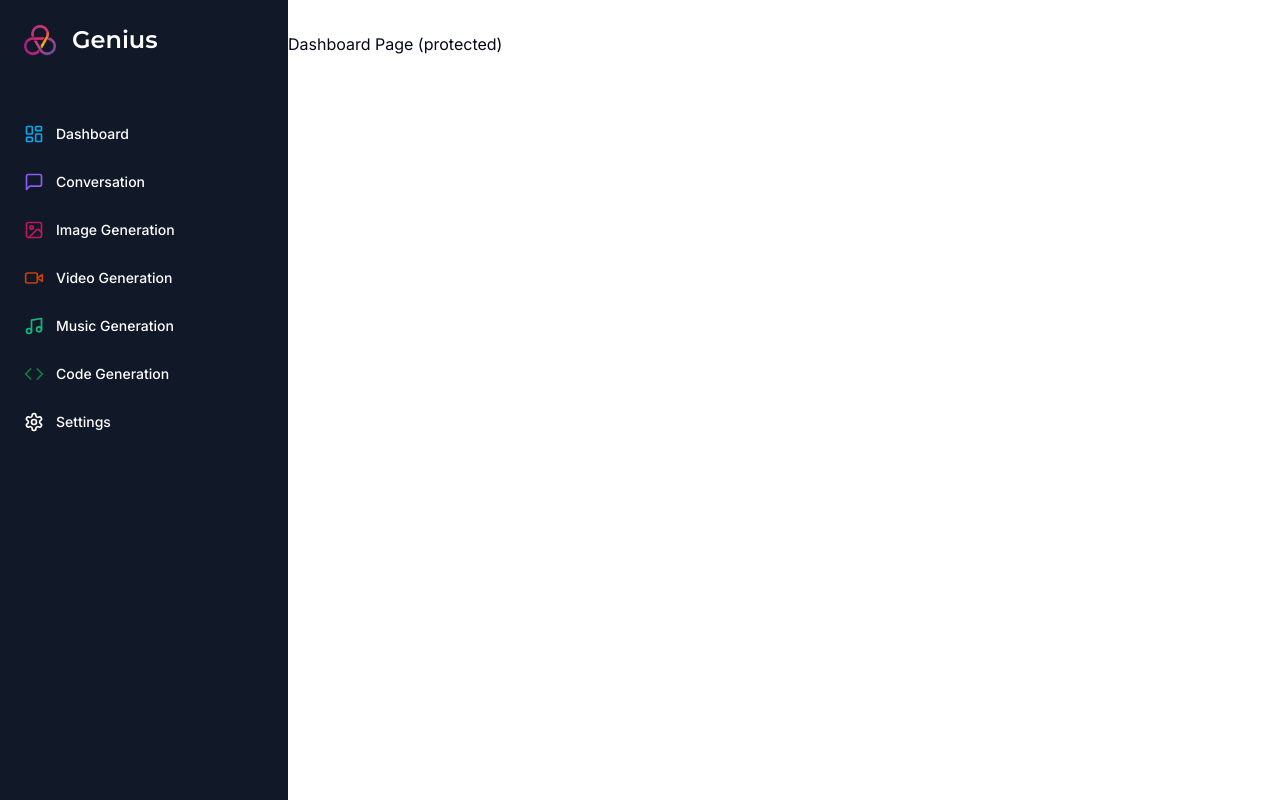
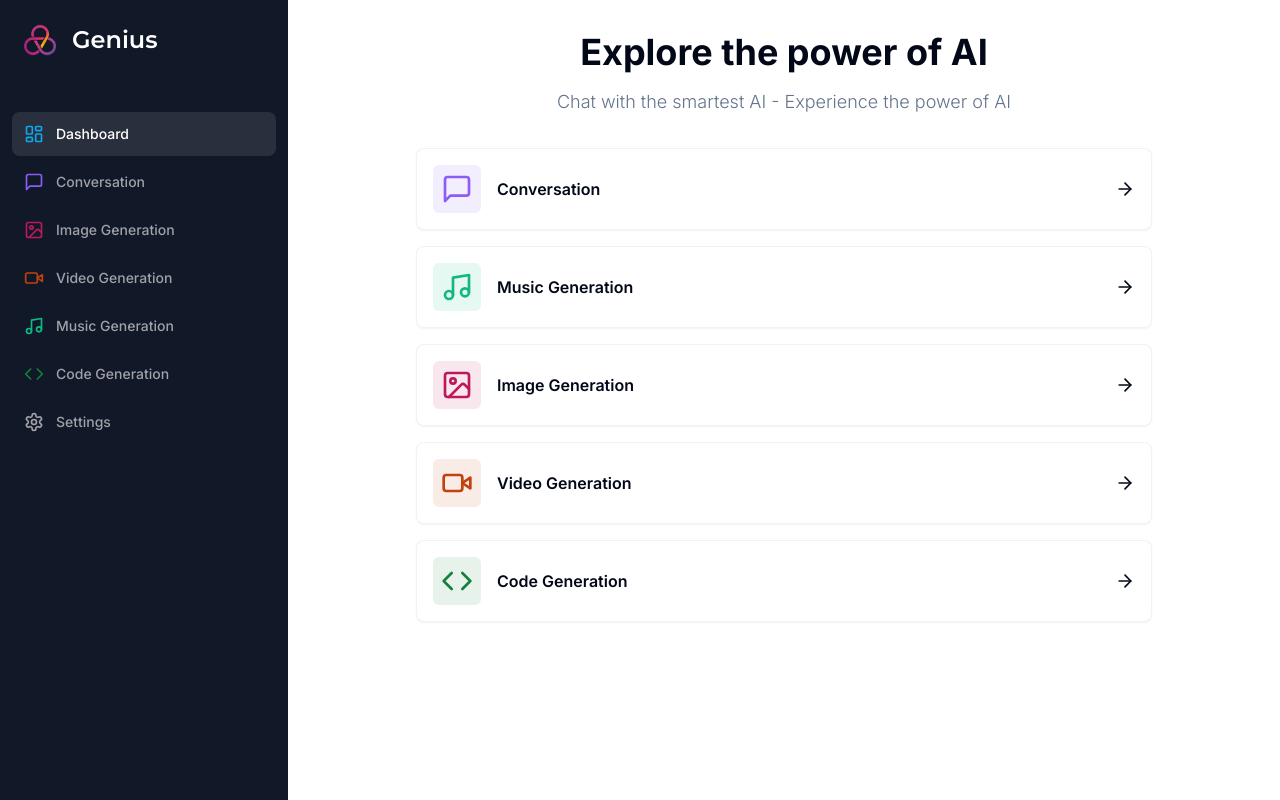
Before and after one commit to MadMax8930/ai-tools, a Next.js app: page /dashboard in a window 1280 px wide. Built offline with nearby package versions, Linux system fonts and the light colour scheme.

Commit message:
dashboard navigation done

```diff
--- a/app/(auth)/layout.tsx
+++ b/app/(auth)/layout.tsx
@@ -1,6 +1,8 @@
 const AuthLayout = ({ children } : { children: React. ReactNode }) => {
    return (
-      <div className="flex items-center justify-center h-full">{children}</div>
+      <div className="flex items-center justify-center h-full">
+         {children}
+      </div>
    )
 }
 
--- a/app/(dashboard)/(routes)/dashboard/page.tsx
+++ b/app/(dashboard)/(routes)/dashboard/page.tsx
@@ -1,7 +1,80 @@
+"use client";
+
+import { ArrowRight, MessageSquare, Music, ImageIcon, VideoIcon, Code } from "lucide-react";
+import { Card } from "@/components/ui/card";
+import { cn } from "@/lib/utils";
+import { useRouter } from "next/navigation";
+
+const tools = [
+   {
+      label: "Conversation",
+      icon: MessageSquare,
+      color: "text-violet-500",
+      bgColor: "bg-violet-500/10",
+      href: "/conversation"
+   },
+   {
+      label: "Music Generation",
+      icon: Music,
+      color: "text-emerald-500",
+      bgColor: "bg-emerald-500/10",
+      href: "/music"
+   },
+   {
+      label: "Image Generation",
+      icon: ImageIcon,
+      color: "text-pink-700",
+      bgColor: "bg-pink-700/10",
+      href: "/image"
+   },
+   {
+      label: "Video Generation",
+      icon: VideoIcon,
+      color: "text-orange-700",
+      bgColor: "bg-orange-700/10",
+      href: "/video"
+   },
+   {
+      label: "Code Generation",
+      icon: Code,
+      color: "text-green-700",
+      bgColor: "bg-green-700/10",
+      href: "/code"
+   }
+]
+
 const DashboardPage = () => {
+   const router = useRouter();
+
    return (
       <div>
-         <p>Dashboard Page (protected)</p>
+         <div className="mb-8 space-y-4">
+            <h2 className="text-2xl md:text-4xl font-bold text-center">
+               Explore the power of AI
+            </h2>
+            <p className="text-muted-foreground font-light text-sm md:text-lg text-center">
+               Chat with the smartest AI - Experience the power of AI
+            </p>
+         </div>
+         <div className="px-4 md:px-20 lg:px-32 space-y-4">
+            {tools.map((tool) => (
+               <Card
+                 key={tool.href}
+                 onClick={() => router.push(tool.href)}
+                 className="p-4 border-black/5 flex items-center justify-between hover:shadow-md transition cursor-pointer"
+               >
+                  <div className="flex items-center gap-x-4">
+                     <div className={cn("p-2 w-fit rounded-md", tool.bgColor)}>
+                        <tool.icon className={cn("w-8 h-8", tool.color)} />
+                     </div>
+                     <div className="font-semibold">
+                        {tool.label}
+                     </div>
+                  </div>
+                  <ArrowRight className="w-5 h-5" />
+               </Card>
+            ))}
+         </div>
       </div>
    )
 }
--- a/components/mobile-sidebar.tsx
+++ b/components/mobile-sidebar.tsx
@@ -4,8 +4,17 @@
 import { Sheet, SheetContent, SheetTrigger } from "@/components/ui/sheet";
 import { Button } from "@/components/ui/button";
 import Sidebar from "@/components/sidebar";
+import { useState, useEffect } from "react";
 
 const MobileSidebar = () => {
+   const [isMounted, setIsMounted] = useState(false);
+
+   useEffect(() => {
+      setIsMounted(true);
+   }, []);
+
+   if (!isMounted) return null;
+
    return (
       <Sheet>
          <SheetTrigger>
--- a/components/sidebar.tsx
+++ b/components/sidebar.tsx
@@ -5,6 +5,7 @@
 import { Montserrat } from "next/font/google";
 import { cn } from "@/lib/utils";
 import { ImageIcon, VideoIcon, Music, Code, Settings, LayoutDashboard, MessageSquare } from "lucide-react";
+import { usePathname } from "next/navigation";
 
 const montserrat = Montserrat({ weight: "600", subsets: ["latin"] });
 
@@ -53,6 +54,8 @@
 ]
 
 const Sidebar = () => {
+   const pathname = usePathname();
+
    return (
       <div className="space-y-4 py-4 flex flex-col h-full bg-[#111827] text-white">
          <div className="px-3 py-2 flex-1">
@@ -71,7 +74,8 @@
                   <Link
                     key={route.href}
                     href={route.href}
-                    className="text-sm group flex p-3 w-full justify-start font-medium cursor-pointer hover:text-white hover:bg-white/10 rounded-lg transition"
+                    className={cn("text-sm group flex p-3 w-full justify-start font-medium cursor-pointer hover:text-white hover:bg-white/10 rounded-lg transition",
+                               pathname === route.href ? "text-white bg-white/10" : "text-zinc-400")}
                   >
                      <div className="flex items-center flex-1">
                         <route.icon className={cn("h-5 w-5 mr-3", route.color)} />
--- /dev/null
+++ b/components/ui/card.tsx
@@ -0,0 +1,79 @@
+import * as React from "react"
+
+import { cn } from "@/lib/utils"
+
+const Card = React.forwardRef<
+  HTMLDivElement,
+  React.HTMLAttributes<HTMLDivElement>
+>(({ className, ...props }, ref) => (
+  <div
+    ref={ref}
+    className={cn(
+      "rounded-lg border bg-card text-card-foreground shadow-sm",
+      className
+    )}
+    {...props}
+  />
+))
+Card.displayName = "Card"
+
+const CardHeader = React.forwardRef<
+  HTMLDivElement,
+  React.HTMLAttributes<HTMLDivElement>
+>(({ className, ...props }, ref) => (
+  <div
+    ref={ref}
+    className={cn("flex flex-col space-y-1.5 p-6", className)}
+    {...props}
+  />
+))
+CardHeader.displayName = "CardHeader"
+
+const CardTitle = React.forwardRef<
+  HTMLParagraphElement,
+  React.HTMLAttributes<HTMLHeadingElement>
+>(({ className, ...props }, ref) => (
+  <h3
+    ref={ref}
+    className={cn(
+      "text-2xl font-semibold leading-none tracking-tight",
+      className
+    )}
+    {...props}
+  />
+))
+CardTitle.displayName = "CardTitle"
+
+const CardDescription = React.forwardRef<
+  HTMLParagraphElement,
+  React.HTMLAttributes<HTMLParagraphElement>
+>(({ className, ...props }, ref) => (
+  <p
+    ref={ref}
+    className={cn("text-sm text-muted-foreground", className)}
+    {...props}
+  />
+))
+CardDescription.displayName = "CardDescription"
+
+const CardContent = React.forwardRef<
+  HTMLDivElement,
+  React.HTMLAttributes<HTMLDivElement>
+>(({ className, ...props }, ref) => (
+  <div ref={ref} className={cn("p-6 pt-0", className)} {...props} />
+))
+CardContent.displayName = "CardContent"
+
+const CardFooter = React.forwardRef<
+  HTMLDivElement,
+  React.HTMLAttributes<HTMLDivElement>
+>(({ className, ...props }, ref) => (
+  <div
+    ref={ref}
+    className={cn("flex items-center p-6 pt-0", className)}
+    {...props}
+  />
+))
+CardFooter.displayName = "CardFooter"
+
+export { Card, CardHeader, CardFooter, CardTitle, CardDescription, CardContent }
```
